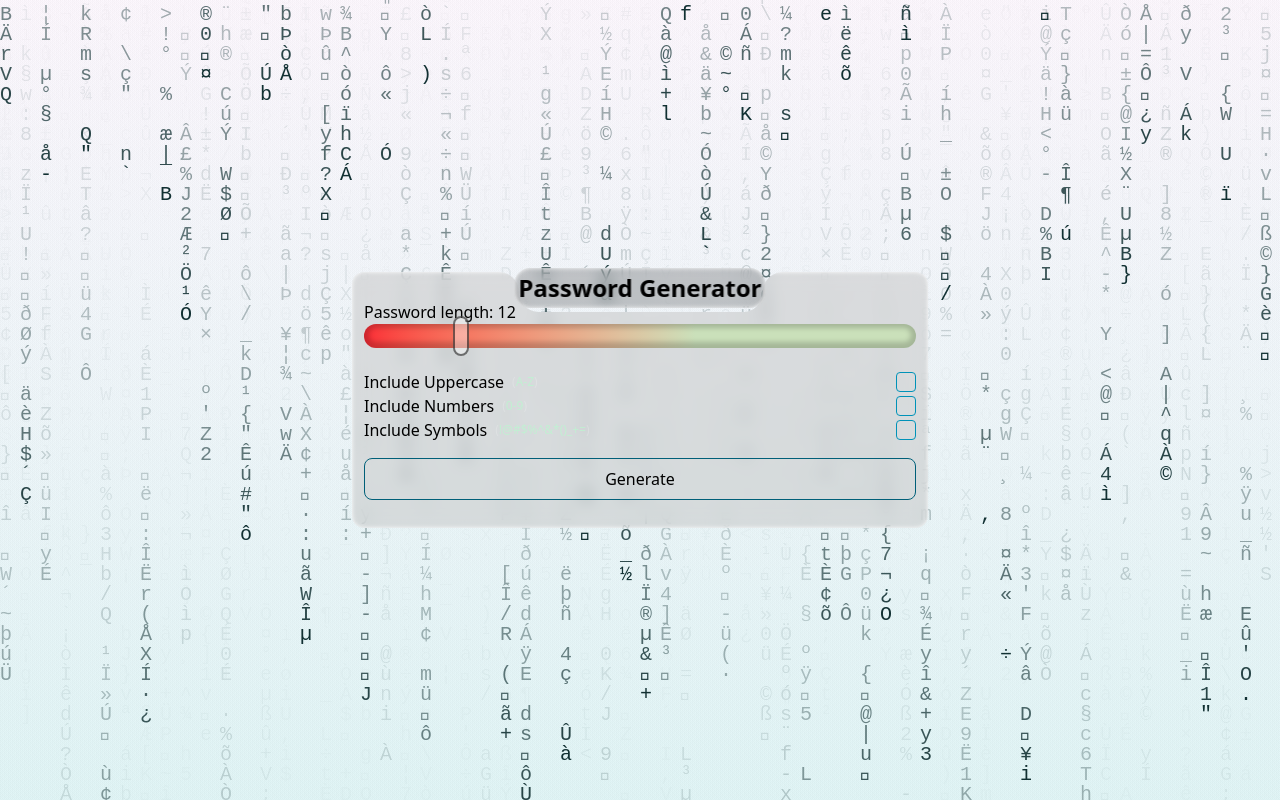
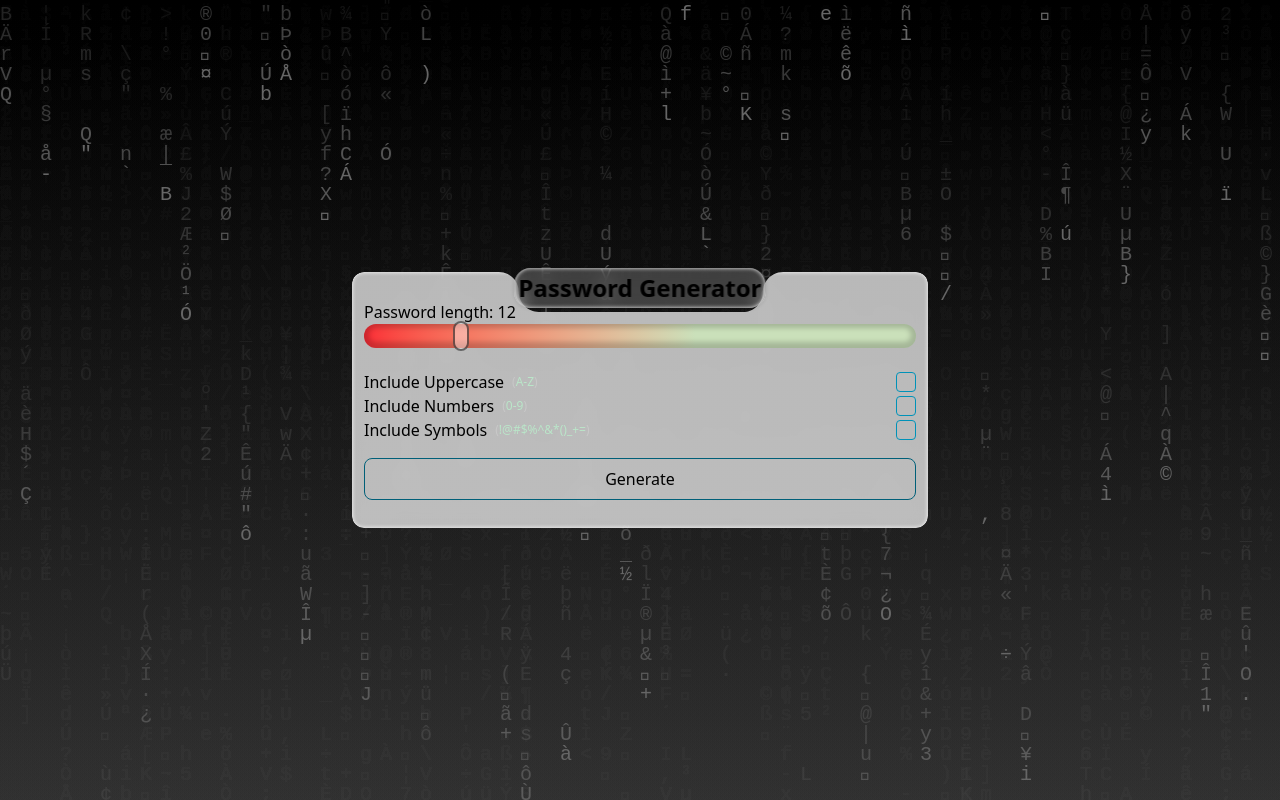
Before and after one commit to TraceOfHumanity/password-generator, a React (Vite) app: page / in a window 1280 px wide. Built offline with nearby package versions, Linux system fonts and the light colour scheme.

Commit message:
styles(styles): update background colors and range input dimensions for improved aesthetics

```diff
--- a/src/components/MatrixBackground.tsx
+++ b/src/components/MatrixBackground.tsx
@@ -19,8 +19,8 @@ export const MatrixBackground = () => {
     if (!ctx) return;
 
     const gradient = ctx.createLinearGradient(0, 0, 0, height);
-    gradient.addColorStop(0, "rgba(249, 244, 250, 0.1)");
-    gradient.addColorStop(1, "rgba(222, 242, 243, 0.1)");
+    gradient.addColorStop(0, "rgba(0, 0, 0, 0.2)");
+    gradient.addColorStop(1, "rgba(51, 51, 51, 0.2)"); // 333333
 
     ctx.fillStyle = gradient;
     ctx.fillRect(0, 0, width, height);
@@ -36,7 +36,7 @@ export const MatrixBackground = () => {
         const x = ind * 20;
 
         const hue = 183;
-        const color = `hsl(${hue}, 50%, 13%)`;
+        const color = `hsl(${hue}, 0%, 40%)`;
         ctx.fillStyle = color;
 
         ctx.fillText(text, x, y);
--- a/src/components/PasswordGenerator/PasswordGeneratorBackground.tsx
+++ b/src/components/PasswordGenerator/PasswordGeneratorBackground.tsx
@@ -1,5 +1,5 @@
 export const PasswordGeneratorBackground = () => {
   return (
-    <div className="passwordGeneratorBackground absolute top-0 left-0 w-full h-full shadow-[inset_0px_0px_4px_rgb(255,255,255)] backdrop-blur-sm -z-10 rounded-xl bg-black/20" />
+    <div className="passwordGeneratorBackground absolute top-0 left-0 w-full h-full shadow-[inset_0px_0px_4px_rgb(255,255,255)] backdrop-blur-sm -z-10 rounded-xl bg-white/50 drop-shadow-lg" />
   );
 };
--- a/src/components/PasswordGenerator/PasswordGeneratorHeader.tsx
+++ b/src/components/PasswordGenerator/PasswordGeneratorHeader.tsx
@@ -1,7 +1,7 @@
 export const PasswordGeneratorHeader = () => {
   return (
     <div>
-      <h1 className="text-center text-2xl font-bold absolute -top-1 left-1/2 -translate-x-1/2 z-10 shadow-[inset_0px_0px_4px_rgb(255,255,255)] backdrop-blur-sm rounded-2xl bg-black/20 p-1">Password Generator</h1>
+      <h1 className="text-center text-2xl font-bold absolute -top-1 left-1/2 -translate-x-1/2 z-10 shadow-[inset_0px_0px_4px_rgb(255,255,255),0px_0px_4px_rgba(0,0,0,0.15)] backdrop-blur-sm rounded-2xl bg-white/20 p-1">Password Generator</h1>
     </div>
   );
 };
--- a/src/index.css
+++ b/src/index.css
@@ -1,8 +1,8 @@
 @import "tailwindcss";
 
 @theme {
-  --color-bodyBackgroundFrom: #F9F4FA;
-  --color-bodyBackgroundTo: #DEF2F3;
+  --color-bodyBackgroundFrom: #000000;
+  --color-bodyBackgroundTo: #333333;
   --color-text: #163551;
 }
 
@@ -20,7 +20,7 @@ body {
 input[type="range"]::-webkit-slider-thumb {
   -webkit-appearance: none;
   width: 16px;
-  height: 40px;
+  height: 30px;
   background: #ffffff6a;
   border-radius: 100px;
   border: 2px solid #00000088;
@@ -28,7 +28,7 @@ input[type="range"]::-webkit-slider-thumb {
 
 input[type="range"]::-moz-range-thumb {
   width: 16px;
-  height: 40px;
+  height: 30px;
   background: #ffffff6a;
   border-radius: 100px;
   border: 2px solid #00000088;
@@ -56,14 +56,6 @@ input[type="range"]::-moz-range-thumb {
   }
 }
 
-/* .passwordGeneratorWrapper{
-  -webkit-mask: url(/mask1.svg) no-repeat top left;
-  mask: url(/mask1.svg) no-repeat top left;
-  mask-composite: exclude;
-  mask-position: top left;
-  -webkit-mask-composite: exclude;
-  mask-repeat: no-repeat;
-} */
 .passwordGeneratorBackground {
   background-image: radial-gradient(circle, #ffffff6a, #ffffff6a);
   display: block;
@@ -77,18 +69,3 @@ input[type="range"]::-moz-range-thumb {
   -webkit-mask-composite: exclude;
   mask-composite: exclude;
 }
-
-/* .passwordGeneratorWrapper { */
-  /* clip-path: path("M 0 0 L 100 0 L 100 100 L 0 100 Z"); */
-/* } */
-
-/* mask-composite: add;
-mask-composite: subtract;
-mask-composite: intersect;
-mask-composite: exclude;
-
-mask-composite: inherit;
-mask-composite: initial;
-mask-composite: revert;
-mask-composite: revert-layer;
-mask-composite: unset; */
```
